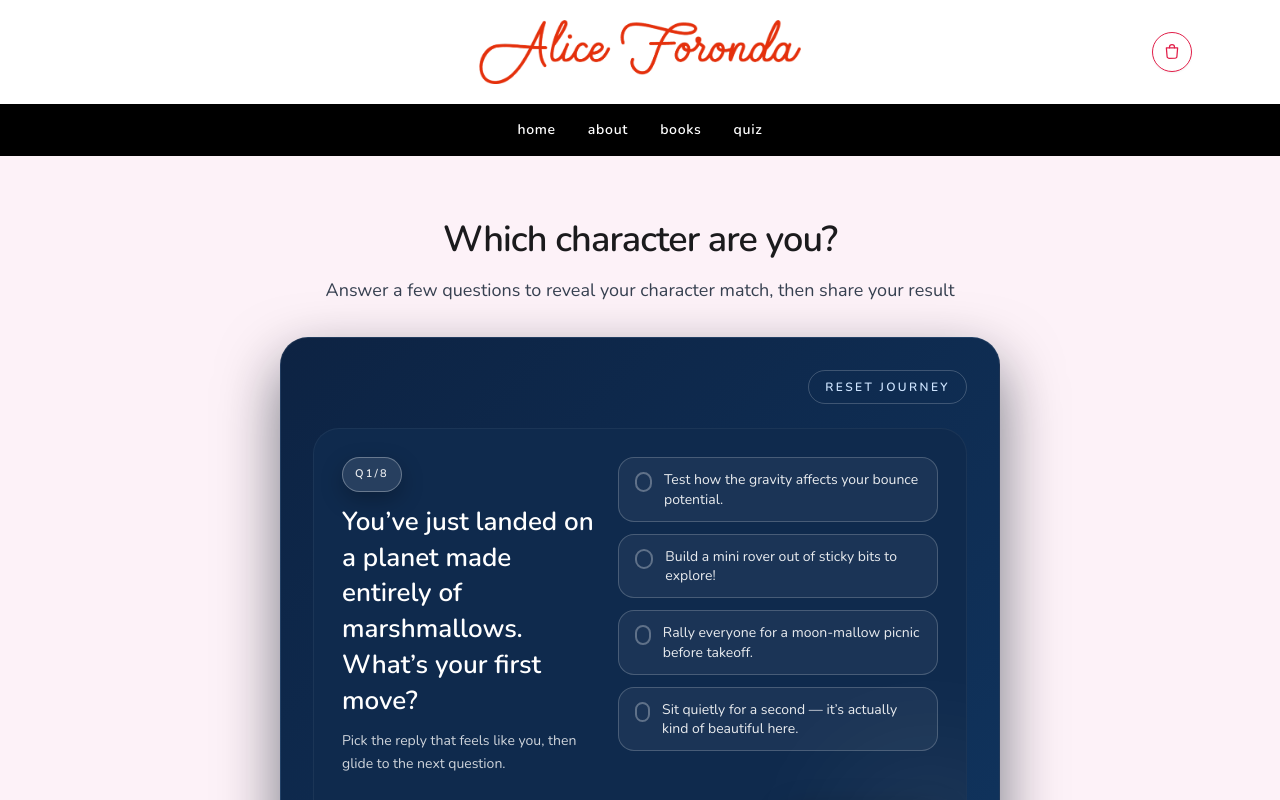
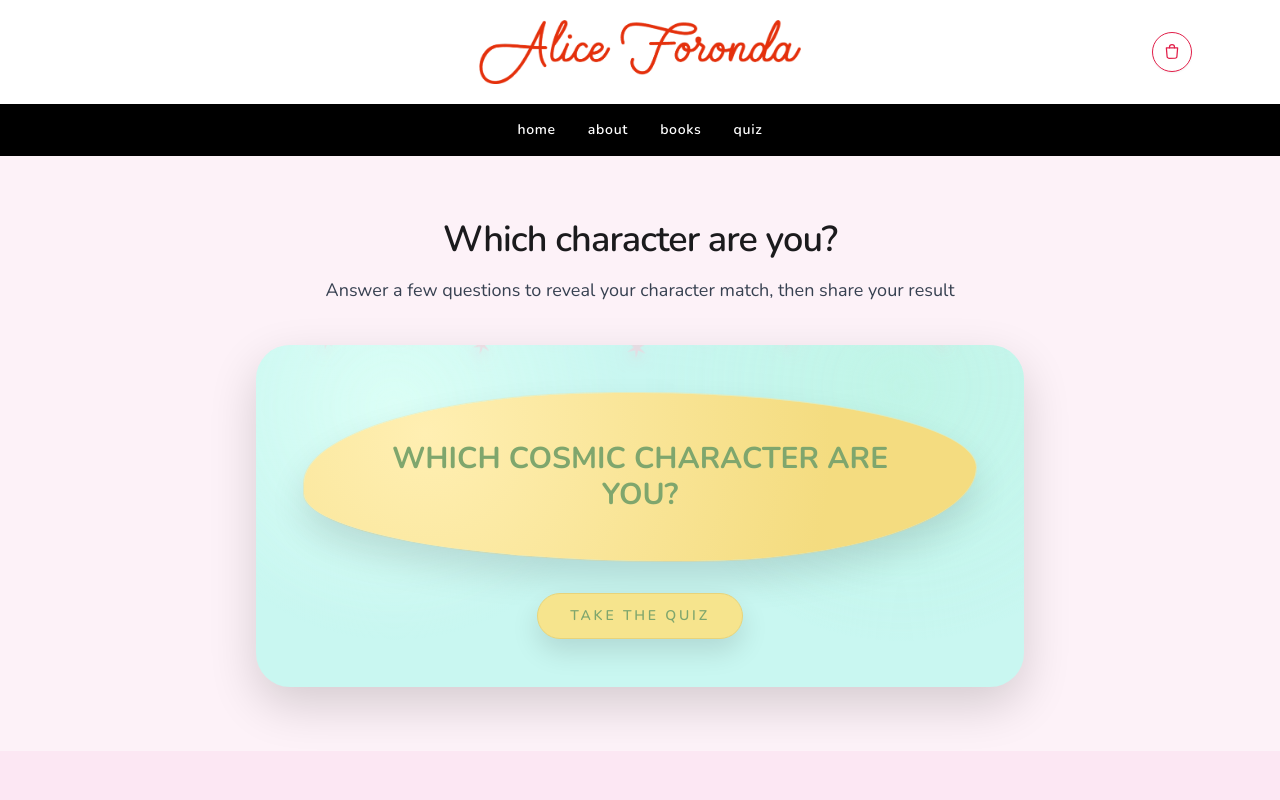
Before and after one commit to rpforonda/byaliceforonda, a SvelteKit app: page /quiz in a window 1280 px wide. Shown: the top 800 px of the page. Built offline with nearby package versions, Linux system fonts and the light colour scheme.

Commit message:
Added popup for quiz and changed logo size on the main page.

```diff
--- a/src/routes/+page.svelte
+++ b/src/routes/+page.svelte
@@ -116,7 +116,7 @@
         <img
           src={resolve("/alice_logopink.jpg")}
           alt="AJK"
-          class="h-20 w-20 rounded-full shadow-lg sm:h-24 sm:w-24 lg:h-28 lg:w-28"
+          class="h-[140px] w-[140px] rounded-full shadow-lg sm:h-[168px] sm:w-[168px] lg:h-[196px] lg:w-[196px]"
         />
       </div>
     </div>
--- a/src/routes/quiz/+page.svelte
+++ b/src/routes/quiz/+page.svelte
@@ -1,13 +1,104 @@
 <script>
   import Quiz from '$lib/components/Quiz.svelte';
+
+  let showIntro = true;
+
+  const stars = [
+    { left: '8%', size: '22px', duration: '9s', delay: '0s', rotate: '-10deg' },
+    { left: '18%', size: '18px', duration: '7s', delay: '2s', rotate: '12deg' },
+    { left: '28%', size: '26px', duration: '8.5s', delay: '1s', rotate: '-6deg' },
+    { left: '38%', size: '20px', duration: '7.5s', delay: '3s', rotate: '9deg' },
+    { left: '48%', size: '28px', duration: '9.5s', delay: '0.5s', rotate: '-14deg' },
+    { left: '58%', size: '18px', duration: '6.8s', delay: '2.5s', rotate: '16deg' },
+    { left: '68%', size: '23px', duration: '8.2s', delay: '1.2s', rotate: '-4deg' },
+    { left: '78%', size: '19px', duration: '7.3s', delay: '2.8s', rotate: '7deg' },
+    { left: '88%', size: '25px', duration: '9.2s', delay: '1.7s', rotate: '-12deg' },
+    { left: '96%', size: '17px', duration: '6.6s', delay: '0.8s', rotate: '5deg' }
+  ];
 </script>
 
-<section class="mx-auto max-w-3xl px-6 py-16 text-center">
+<section class="mx-auto max-w-5xl px-6 py-16 text-center">
   <h1 class="text-4xl font-semibold tracking-tight text-[#1b1b1d]">Which character are you?</h1>
   <p class="mt-4 text-lg leading-relaxed text-gray-700">
     Answer a few questions to reveal your character match, then share your result
   </p>
-  <div class="mt-8 inline-block text-left">
-    <Quiz />
+
+  <div class="mt-10 flex w-full justify-center">
+    {#if showIntro}
+      <div
+        class="relative isolate w-full max-w-5xl overflow-hidden rounded-[34px] bg-[#c9f7f1] p-8 shadow-[0_18px_48px_rgba(0,0,0,0.16)] sm:p-12"
+        role="dialog"
+        aria-modal="true"
+        aria-label="Start the cosmic character quiz"
+      >
+        <div class="pointer-events-none absolute inset-0 opacity-90">
+          <div class="absolute inset-0 bg-[radial-gradient(circle_at_18%_18%,#ddfff6_0%,transparent_34%),radial-gradient(circle_at_84%_12%,#bff4e5_0%,transparent_36%)]"></div>
+          {#each stars as star, idx}
+            <span
+              class="falling-star"
+              style={`left:${star.left}; --size:${star.size}; animation-duration:${star.duration}; animation-delay:${star.delay}; --rotate:${star.rotate};`}
+              aria-hidden="true"
+            >
+              ✶
+            </span>
+          {/each}
+        </div>
+
+        <div class="relative z-10 flex flex-col items-center gap-8 text-center">
+          <div
+            class="blob-card w-full max-w-2xl px-10 py-10 text-[#7fa66d] sm:px-12 sm:py-12"
+            aria-hidden="true"
+          >
+            <p class="text-2xl font-bold leading-tight sm:text-3xl">
+              WHICH COSMIC CHARACTER ARE YOU?
+            </p>
+          </div>
+
+          <button
+            class="rounded-full border border-[#e7d37a] bg-[#f6e48d] px-8 py-3 text-sm font-semibold uppercase tracking-[0.2em] text-[#7fa66d] shadow-[0_12px_28px_rgba(0,0,0,0.12)] transition hover:-translate-y-[2px] hover:shadow-[0_16px_34px_rgba(0,0,0,0.16)]"
+            type="button"
+            on:click={() => (showIntro = false)}
+          >
+            TAKE THE QUIZ
+          </button>
+        </div>
+      </div>
+    {:else}
+      <div class="inline-block w-full text-left">
+        <Quiz />
+      </div>
+    {/if}
   </div>
 </section>
+
+<style>
+  .falling-star {
+    position: absolute;
+    top: -12%;
+    color: #ffc2d4;
+    font-size: var(--size, 20px);
+    animation: fall linear infinite;
+    opacity: 0.85;
+    text-shadow: 0 6px 14px rgba(255, 164, 196, 0.5);
+  }
+
+  @keyframes fall {
+    0% {
+      transform: translateY(0) rotate(var(--rotate, 0deg));
+      opacity: 0;
+    }
+    10% {
+      opacity: 1;
+    }
+    100% {
+      transform: translateY(120%) rotate(calc(var(--rotate, 0deg) + 40deg));
+      opacity: 0;
+    }
+  }
+
+  .blob-card {
+    background: radial-gradient(circle at 18% 24%, #ffefb2, #f4dc80 72%);
+    border-radius: 48% 52% 44% 56% / 56% 46% 58% 42%;
+    box-shadow: 0 18px 36px rgba(0, 0, 0, 0.12), 0 0 0 1px rgba(255, 236, 158, 0.5);
+  }
+</style>
```
